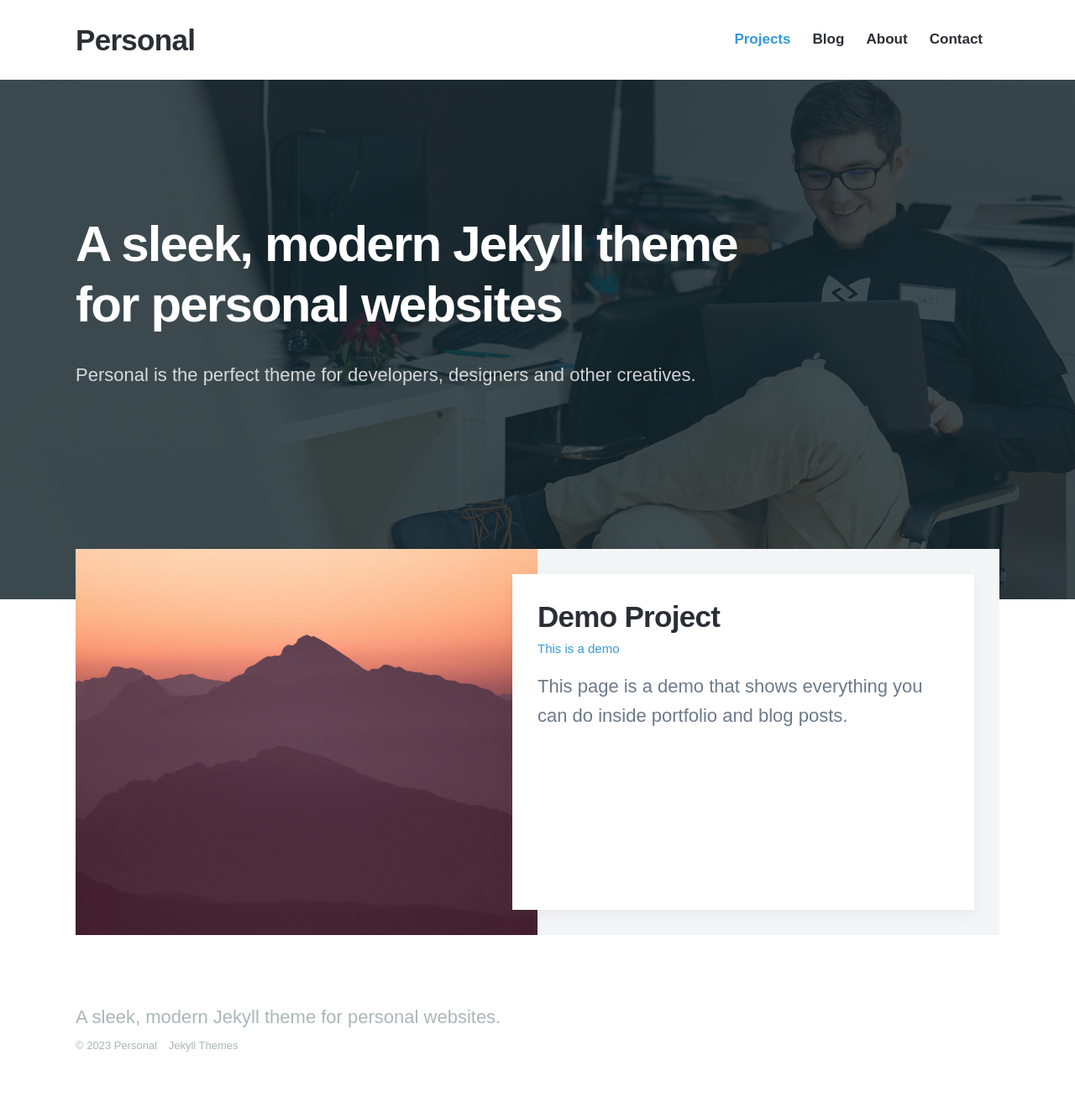
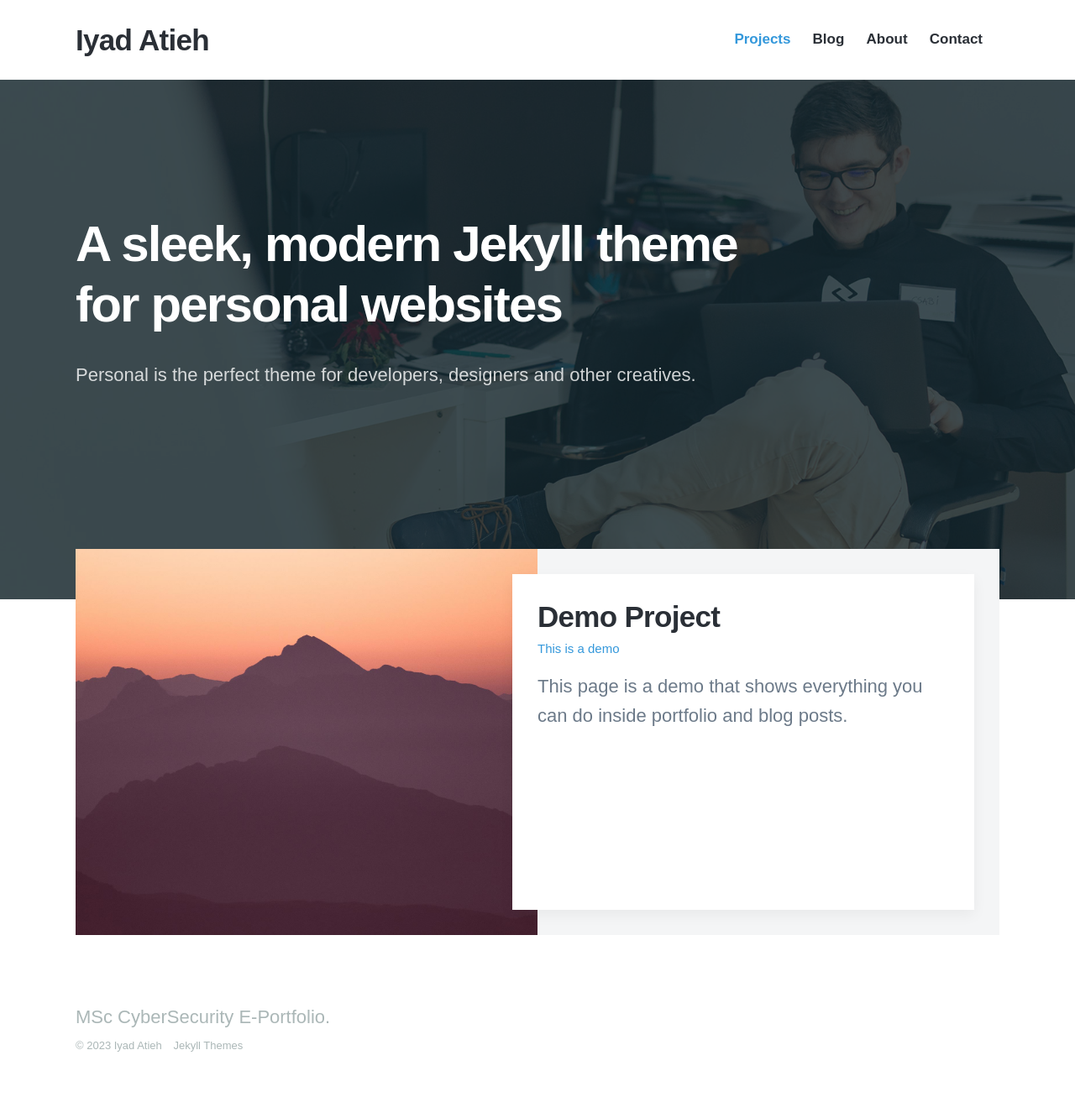
Before and after one commit to iatieh/iatieh.github.io, a Jekyll site: the page built from index.html, in a window 1280 px wide. Shown: the whole page at 84% size. Built offline with Jekyll 4.4.1, drawn with Linux system fonts in a browser that asks for light colours; nearby versions of some CDN libraries; some web fonts are replaced.

Commit message:
Update settings.yml

```diff
--- a/_data/settings.yml
+++ b/_data/settings.yml
@@ -1,5 +1,5 @@
 basic_settings:
-  site_title: Personal
+  site_title: Iyad Atieh
   favicon_image: /images/favicon.png
 
 header_settings:
@@ -18,7 +18,7 @@ menu_settings:
       url: '/contact'
 
 footer_settings:
-  footer_tagline: A sleek, modern Jekyll theme for personal websites.
+  footer_tagline: MSc CyberSecurity E-Portfolio.
 
 hero_settings:
   overlay_opacity: 0.8
```
